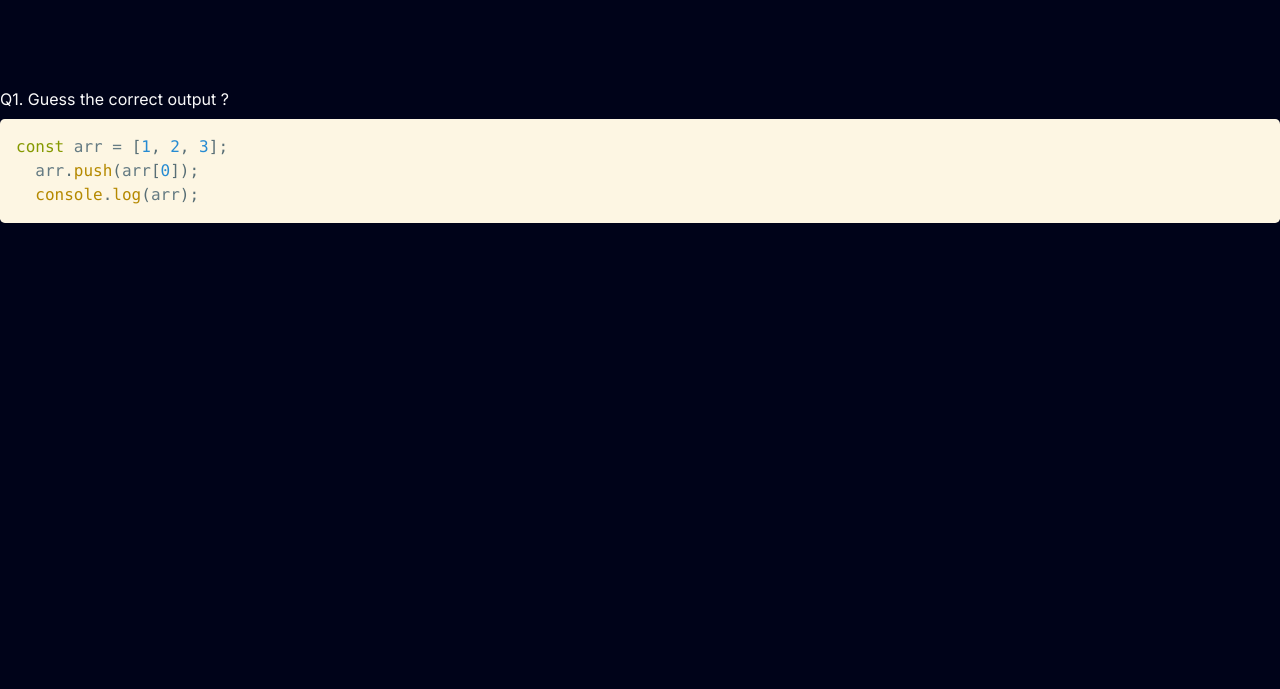
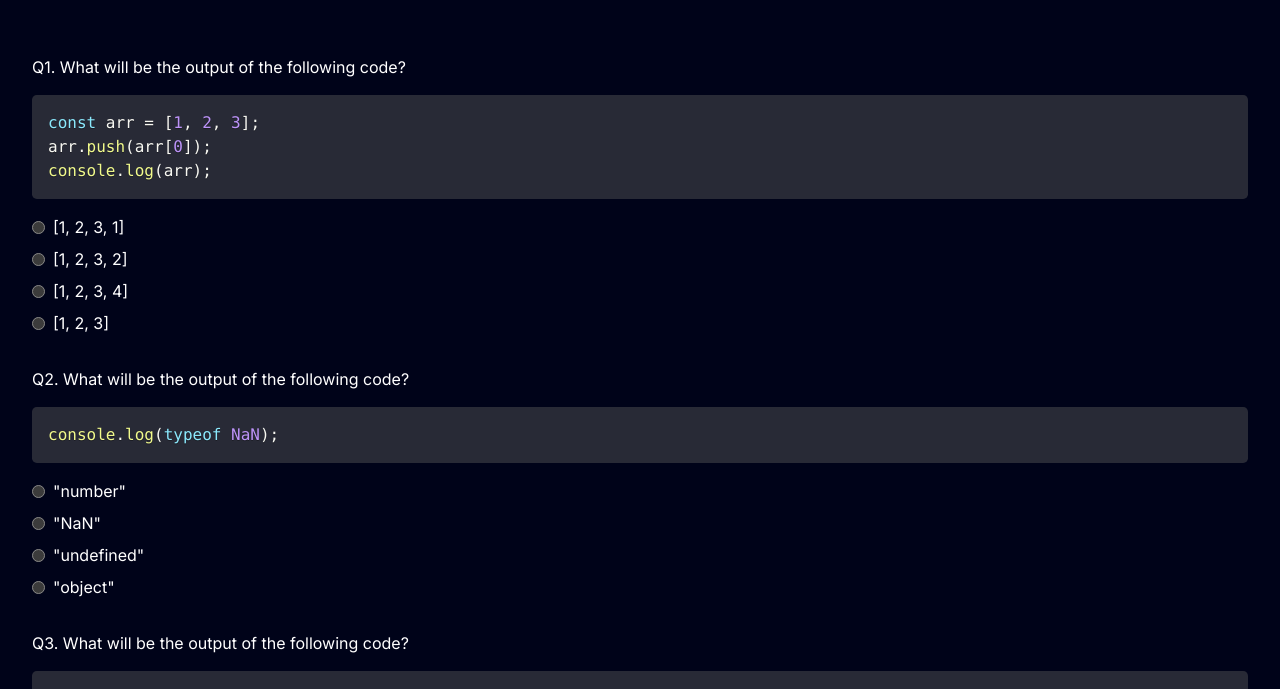
Before and after one commit to imadityaxd/web-dev-quiz-competition-next, a Next.js app: page /play-quiz in a window 1280 px wide. Shown: the part 105-794 px from the top of the page. Built offline with nearby package versions, Linux system fonts and the light colour scheme.

Commit message:
update the play-quiz page ui

```diff
--- a/src/app/play-quiz/page.tsx
+++ b/src/app/play-quiz/page.tsx
@@ -1,19 +1,108 @@
-import React from "react";
+"use client";
+import React, { useState } from "react";
 import { Prism as SyntaxHighlighter } from "react-syntax-highlighter";
-import { solarizedlight } from "react-syntax-highlighter/dist/esm/styles/prism";
+import { dracula } from "react-syntax-highlighter/dist/esm/styles/prism";
+import questionsData from "@/data/questions.json";
 
-export default function page() {
-  const code = `const arr = [1, 2, 3];
-  arr.push(arr[0]);
-  console.log(arr);`;
+type Option = {
+  id: number;
+  text: string;
+  isCorrect: boolean;
+};
+
+type Question = {
+  id: number;
+  text: string;
+  code: string;
+  options: Option[];
+};
+
+const Page: React.FC = () => {
+  const [selectedOptions, setSelectedOptions] = useState<{
+    [key: number]: string | null;
+  }>({});
+  const [submitted, setSubmitted] = useState(false);
+
+  const handleOptionChange = (questionId: number, optionText: string) => {
+    setSelectedOptions((prevSelectedOptions) => ({
+      ...prevSelectedOptions,
+      [questionId]: optionText,
+    }));
+  };
+
+  const handleSubmit = () => {
+    setSubmitted(true);
+    // You can handle the submission and result recording here
+    // Example: console.log('Selected Options:', selectedOptions);
+  };
+
   return (
-    <div className="min-h-screen bg-black-100">
-      <div className="pt-48">
-        <h2>Q1. Guess the correct output ?</h2>
-        <SyntaxHighlighter language="javascript" style={solarizedlight}>
-          {code}
-        </SyntaxHighlighter>
+    <div className="min-h-screen bg-black-100 md:px-8 px-4">
+      <div className="pt-40">
+        {questionsData.map((question) => (
+          <div key={question.id} className="mb-8">
+            <h2 className="pb-2 text-white">{`Q${question.id}. ${question.text}`}</h2>
+            <SyntaxHighlighter language="javascript" style={dracula}>
+              {question.code}
+            </SyntaxHighlighter>
+            <div className="mt-4">
+              {question.options.map((option) => (
+                <div key={option.id} className="flex items-center mb-2">
+                  <input
+                    type="radio"
+                    id={`option-${question.id}-${option.id}`}
+                    name={`question-${question.id}`}
+                    value={option.text}
+                    checked={selectedOptions[question.id] === option.text}
+                    onChange={() =>
+                      handleOptionChange(question.id, option.text)
+                    }
+                    className="mr-2"
+                  />
+                  <label
+                    htmlFor={`option-${question.id}-${option.id}`}
+                    className="text-white"
+                  >
+                    {option.text}
+                  </label>
+                </div>
+              ))}
+            </div>
+          </div>
+        ))}
+        <button
+          onClick={handleSubmit}
+          className="mt-8 px-4 py-2 bg-blue-500 text-white rounded"
+        >
+          Submit Quiz
+        </button>
+        {submitted && (
+          <div className="mt-8 text-white">
+            <h2>Quiz Results</h2>
+            {questionsData.map((question) => (
+              <div key={question.id} className="mb-4">
+                <h3>{`Q${question.id}. ${question.text}`}</h3>
+                <p>
+                  Your answer:{" "}
+                  {selectedOptions[question.id] || "No answer selected"}
+                </p>
+                <p>
+                  Correct answer:{" "}
+                  {question.options.find((option) => option.isCorrect)?.text}
+                </p>
+                <p>
+                  {selectedOptions[question.id] ===
+                  question.options.find((option) => option.isCorrect)?.text
+                    ? "Correct"
+                    : "Incorrect"}
+                </p>
+              </div>
+            ))}
+          </div>
+        )}
       </div>
     </div>
   );
-}
+};
+
+export default Page;
--- /dev/null
+++ b/src/data/questions.json
@@ -0,0 +1,167 @@
+[
+    {
+      "id": 1,
+      "text": "What will be the output of the following code?",
+      "code": "const arr = [1, 2, 3];\narr.push(arr[0]);\nconsole.log(arr);",
+      "options": [
+        { "id": 1, "text": "[1, 2, 3, 1]", "isCorrect": true },
+        { "id": 2, "text": "[1, 2, 3, 2]", "isCorrect": false },
+        { "id": 3, "text": "[1, 2, 3, 4]", "isCorrect": false },
+        { "id": 4, "text": "[1, 2, 3]", "isCorrect": false }
+      ]
+    },
+    {
+      "id": 2,
+      "text": "What will be the output of the following code?",
+      "code": "console.log(typeof NaN);",
+      "options": [
+        { "id": 1, "text": "\"number\"", "isCorrect": true },
+        { "id": 2, "text": "\"NaN\"", "isCorrect": false },
+        { "id": 3, "text": "\"undefined\"", "isCorrect": false },
+        { "id": 4, "text": "\"object\"", "isCorrect": false }
+      ]
+    },
+    {
+      "id": 3,
+      "text": "What will be the output of the following code?",
+      "code": "console.log(0.1 + 0.2 === 0.3);",
+      "options": [
+        { "id": 1, "text": "true", "isCorrect": false },
+        { "id": 2, "text": "false", "isCorrect": true },
+        { "id": 3, "text": "undefined", "isCorrect": false },
+        { "id": 4, "text": "NaN", "isCorrect": false }
+      ]
+    },
+    {
+      "id": 4,
+      "text": "What will be the output of the following code?",
+      "code": "console.log([1] == [1]);",
+      "options": [
+        { "id": 1, "text": "true", "isCorrect": false },
+        { "id": 2, "text": "false", "isCorrect": true },
+        { "id": 3, "text": "undefined", "isCorrect": false },
+        { "id": 4, "text": "NaN", "isCorrect": false }
+      ]
+    },
+    {
+      "id": 5,
+      "text": "What will be the output of the following code?",
+      "code": "console.log('5' + 1 - 1);",
+      "options": [
+        { "id": 1, "text": "51", "isCorrect": false },
+        { "id": 2, "text": "5", "isCorrect": true },
+        { "id": 3, "text": "6", "isCorrect": false },
+        { "id": 4, "text": "NaN", "isCorrect": false }
+      ]
+    },
+    {
+      "id": 6,
+      "text": "What will be the output of the following code?",
+      "code": "console.log(null + 1);",
+      "options": [
+        { "id": 1, "text": "null", "isCorrect": false },
+        { "id": 2, "text": "1", "isCorrect": true },
+        { "id": 3, "text": "undefined", "isCorrect": false },
+        { "id": 4, "text": "NaN", "isCorrect": false }
+      ]
+    },
+    {
+      "id": 7,
+      "text": "What will be the output of the following code?",
+      "code": "console.log([1] + [2]);",
+      "options": [
+        { "id": 1, "text": "12", "isCorrect": true },
+        { "id": 2, "text": "[1,2]", "isCorrect": false },
+        { "id": 3, "text": "undefined", "isCorrect": false },
+        { "id": 4, "text": "NaN", "isCorrect": false }
+      ]
+    },
+    {
+      "id": 8,
+      "text": "What will be the output of the following code?",
+      "code": "console.log(2 + 3 + '7');",
+      "options": [
+        { "id": 1, "text": "57", "isCorrect": true },
+        { "id": 2, "text": "12", "isCorrect": false },
+        { "id": 3, "text": "NaN", "isCorrect": false },
+        { "id": 4, "text": "7", "isCorrect": false }
+      ]
+    },
+    {
+      "id": 9,
+      "text": "What will be the output of the following code?",
+      "code": "console.log('2' * '3');",
+      "options": [
+        { "id": 1, "text": "6", "isCorrect": true },
+        { "id": 2, "text": "23", "isCorrect": false },
+        { "id": 3, "text": "undefined", "isCorrect": false },
+        { "id": 4, "text": "NaN", "isCorrect": false }
+      ]
+    },
+    {
+      "id": 10,
+      "text": "What will be the output of the following code?",
+      "code": "console.log([1] == 1);",
+      "options": [
+        { "id": 1, "text": "true", "isCorrect": true },
+        { "id": 2, "text": "false", "isCorrect": false },
+        { "id": 3, "text": "undefined", "isCorrect": false },
+        { "id": 4, "text": "NaN", "isCorrect": false }
+      ]
+    },
+    {
+      "id": 11,
+      "text": "What will be the output of the following code?",
+      "code": "console.log([] == false);",
+      "options": [
+        { "id": 1, "text": "true", "isCorrect": false },
+        { "id": 2, "text": "false", "isCorrect": true },
+        { "id": 3, "text": "undefined", "isCorrect": false },
+        { "id": 4, "text": "NaN", "isCorrect": false }
+      ]
+    },
+    {
+      "id": 12,
+      "text": "What will be the output of the following code?",
+      "code": "console.log([] + []);",
+      "options": [
+        { "id": 1, "text": "\"\"", "isCorrect": true },
+        { "id": 2, "text": "undefined", "isCorrect": false },
+        { "id": 3, "text": "0", "isCorrect": false },
+        { "id": 4, "text": "NaN", "isCorrect": false }
+      ]
+    },
+    {
+      "id": 13,
+      "text": "What will be the output of the following code?",
+      "code": "console.log({} + []);",
+      "options": [
+        { "id": 1, "text": "[object Object]", "isCorrect": false },
+        { "id": 2, "text": "\"[object Object]\"", "isCorrect": true },
+        { "id": 3, "text": "undefined", "isCorrect": false },
+        { "id": 4, "text": "NaN", "isCorrect": false }
+      ]
+    },
+    {
+      "id": 14,
+      "text": "What will be the output of the following code?",
+      "code": "console.log('5' - 1);",
+      "options": [
+        { "id": 1, "text": "4", "isCorrect": true },
+        { "id": 2, "text": "51", "isCorrect": false },
+        { "id": 3, "text": "5", "isCorrect": false },
+        { "id": 4, "text": "undefined", "isCorrect": false }
+      ]
+    },
+    {
+      "id": 15,
+      "text": "What will be the output of the following code?",
+      "code": "console.log(true + 1);",
+      "options": [
+        { "id": 1, "text": "2", "isCorrect": true },
+        { "id": 2, "text": "true1", "isCorrect": false },
+        { "id": 3, "text": "1", "isCorrect": false },
+        { "id": 4, "text": "undefined", "isCorrect": false }
+      ]
+    }
+  ]
```
